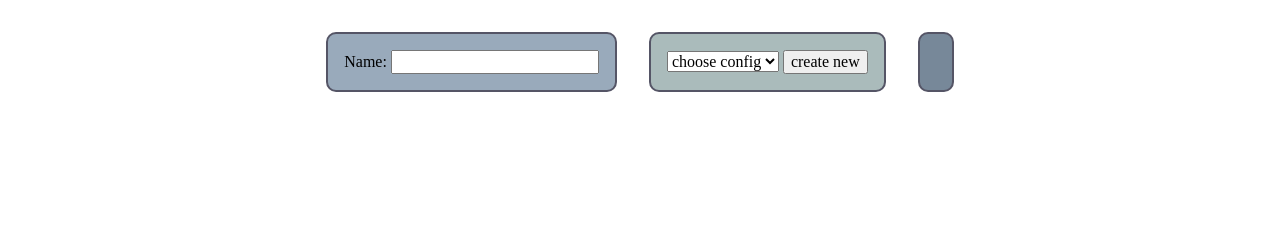
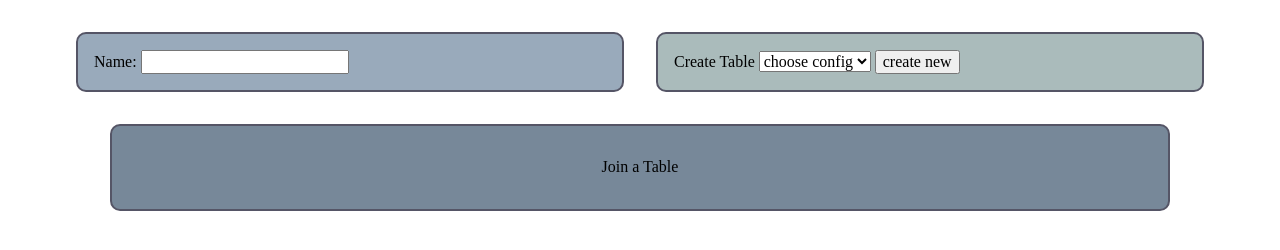
Before and after one commit to jisaacstone/yagg_server, a plain HTML site: page frontend/index.html in a window 1280 px wide. Drawn offline with Linux system fonts and the light colour scheme; no server answers.

Commit message:
table selection style

```diff
--- a/frontend/index.css
+++ b/frontend/index.css
@@ -1,8 +1,10 @@
 body {
   margin-top: 1em;
+  flex-wrap: wrap;
 }
 
 #nameform {
+  min-width: 40%;
   max-width: 80%;
   max-height: 5em;
   border: 2px solid #556;
@@ -13,6 +15,7 @@ body {
 }
 
 #createdialog {
+  min-width: 40%;
   max-width: 80%;
   max-height: 5em;
   border: 2px solid #556;
@@ -23,6 +26,8 @@ body {
 }
 
 #tables {
+  width: 80%;
+  text-align: center;
   padding: 1em;
   margin: 1em;
   border-radius: 10px;
@@ -31,7 +36,9 @@ body {
 }
 
 .table {
-  min-width: 8em;
+  min-width: 6em;
+  max-width: 10em;
+  grow: 1;
   border: 2px inset #94B;
   border-radius: 5px;
   padding: 5px;
--- a/frontend/index.html
+++ b/frontend/index.html
@@ -13,10 +13,13 @@
     <input type="text" id="name">
   </form>
   <div id="createdialog">
+    <label>Create Table</label>
   <select name="config" id="config">
     <option value="">choose config</option>
   </select>
   <button type="button" id="createtable">create new</button>
   </div>
-  <div id="tables"></div>
+  <div id="tables">
+    <p>Join a Table
+  </div>
 </body>
```
